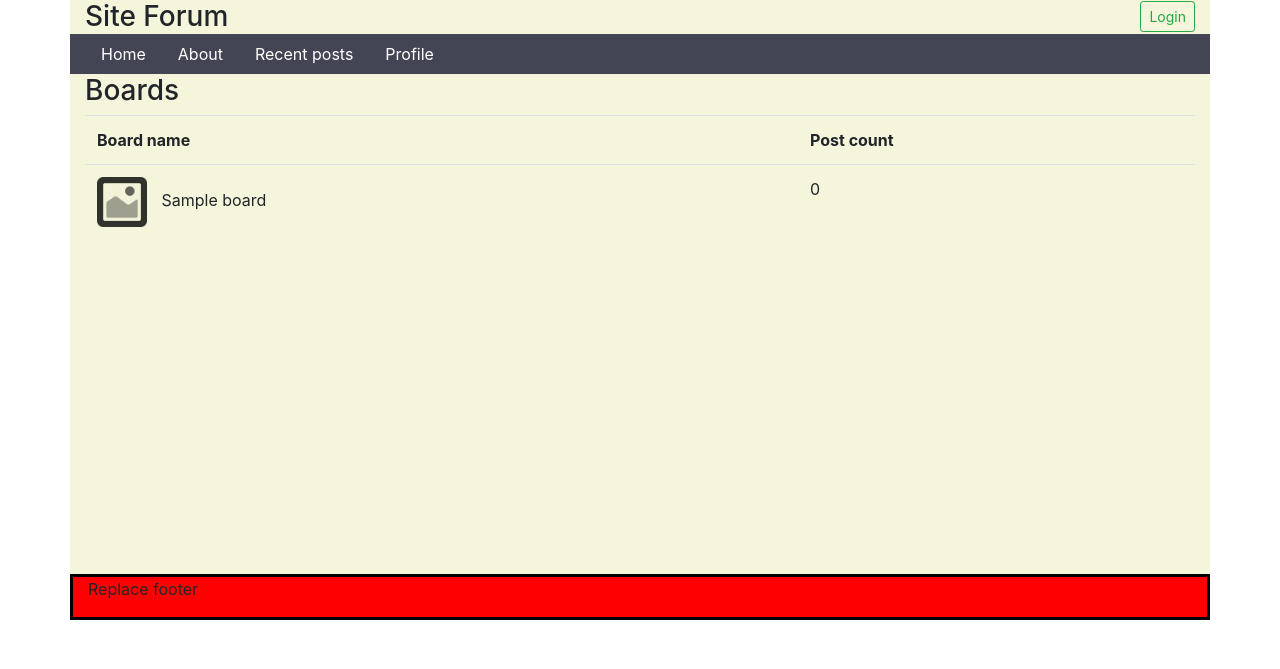
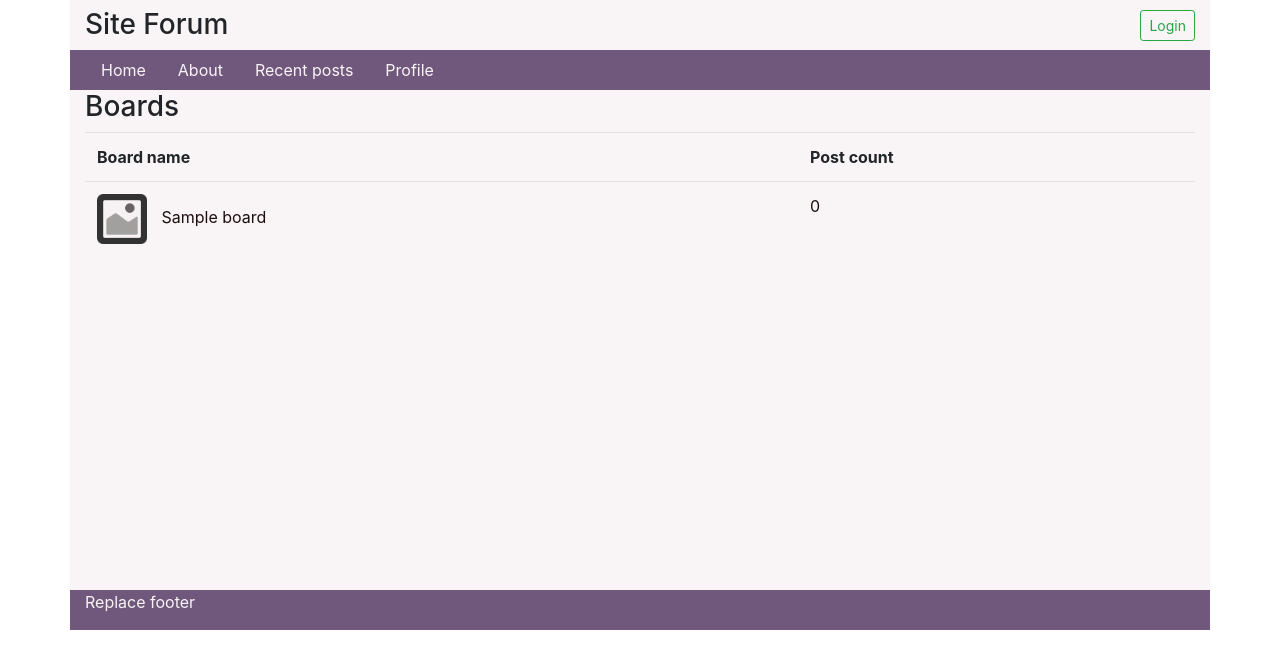
Before and after one commit to SH-anonta/Discussion-Forum, a Django app: page /forum/ in a window 1280 px wide. Shown: the top 669 px of the page. Run offline with Django 3.2, Linux system fonts and the light colour scheme; tables that the repository leaves empty hold one stand-in row (values such as "Sample post"); some libraries are stand-ins or nearby versions.

Commit message:
New theme, added more css styles to layout base template

```diff
--- a/forum/templates/forum/layout_base_template.html
+++ b/forum/templates/forum/layout_base_template.html
@@ -20,11 +20,11 @@ It also provides default content for Header footer and sidebar
 
     <div id="header" class="row">
         {%block HeaderContent%}
-            <div class="col-sm-4">
+            <div class="col-sm-8">
                 <h3 class="h3">Site Forum</h3>
             </div>
 
-            <div id="UserNameT" class="col-sm-6">
+            <div id="UserNameT" class="col-sm-2">
             {%if user.is_authenticated%}
                 <p class="text-small text-right">{{user.username}}</p>
             {%endif%}
@@ -81,26 +81,21 @@ It also provides default content for Header footer and sidebar
 <style>
 /*This style is for debugging only*/
 
-#footer{
-    border-style: solid;
-    border-color: black;
-    background-color: red;
-}
-
-
-#main_content{
-    min-height: 500px;
-    background-color: beige;
-}
-
 
 </style>
 
 <style>
 /* actual styles of this page*/
 
+
+
+p, a, td{
+    color: #1C0E0E;
+}
+
 #header{
-    background-color: beige;
+    background-color: #F9F4F5;
+    min-height: 50px;
 }
 
 #header *{
@@ -108,21 +103,38 @@ It also provides default content for Header footer and sidebar
     margin-bottom: auto;
 }
 
-#navigation{
-    background-color: #444554;
-}
-
-#navigation *{
-    color: white;
-}
-
 #HeaderLOGO{
     width: 500px;
     height: 300px;
 }
 
+#navigation{
+    background-color: #70587C;
+}
+
+#navigation *{
+    color: #F9F4F5;
+}
+
+#navigation a:hover{
+    color: white;
+    text-decoration: underline;
+}
+
+#main_content{
+    min-height: 500px;
+    background-color: #F9F4F5;
+}
 
 
+#footer{
+    color: white;
+    background-color: #70587C;
+}
+
+#footer *{
+    color: #F9F4F5;
+}
 </style>
 
 
```
